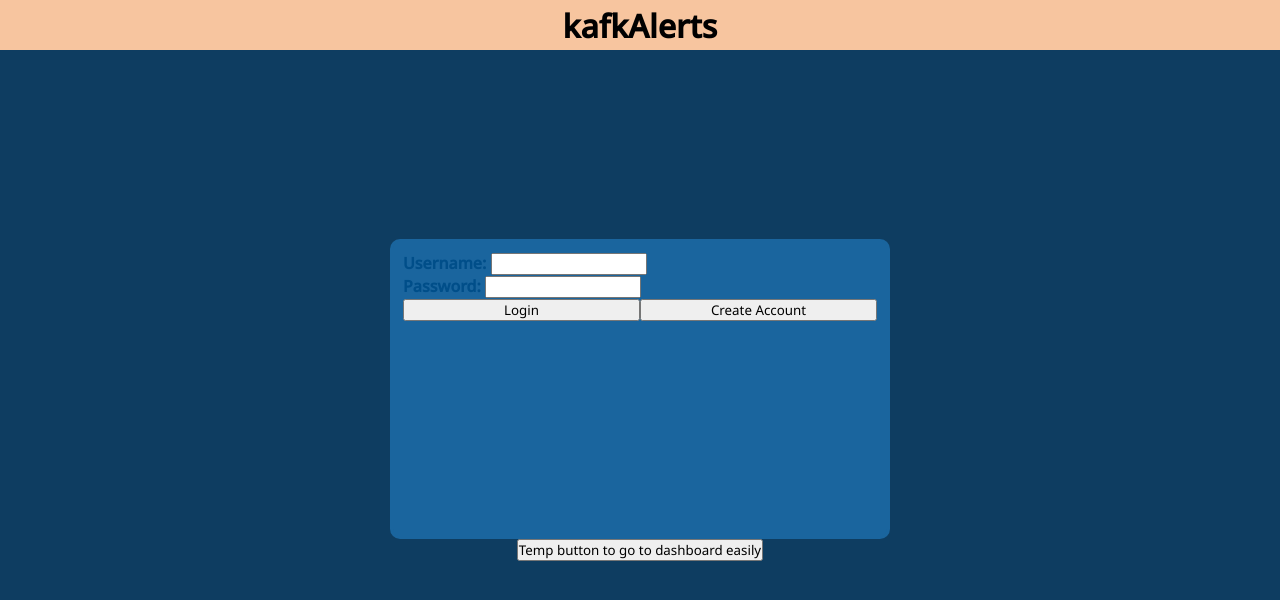
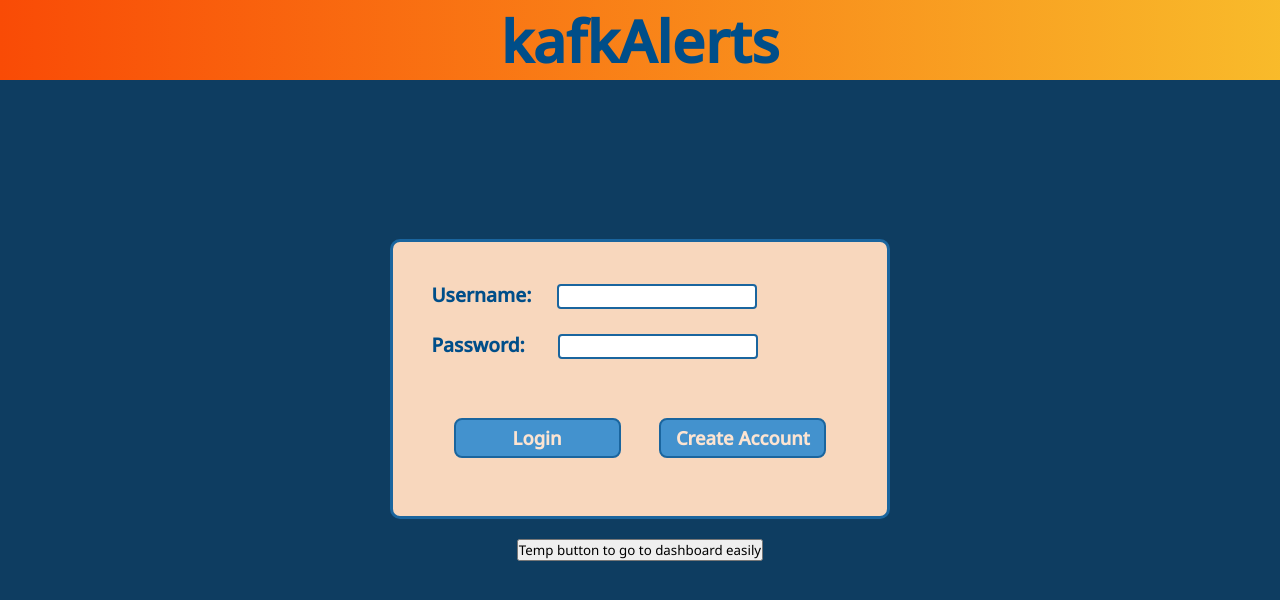
Before and after one commit to oslabs-beta/kafkalerts, a React app: page / in a window 1280 px wide. Shown: the top 600 px of the page. Built offline with nearby package versions, Linux system fonts and the light colour scheme.

Commit message:
more styling - login page included now

```diff
--- a/src/pages/dashboard/components/Broker.jsx
+++ b/src/pages/dashboard/components/Broker.jsx
@@ -222,10 +222,9 @@ const Broker = ({ id, alerts }) => {
           className='total-alerts-box'
           style={{
             backgroundColor: alerts.length ? "#ff6b35" : '#1a659e',
-            color: alerts.length ? "#1a659e" : 'white',
-            border: alerts.length ? '2px solid #1a659e' : '2px solid #034373'
-            // fontSize: '16px',
-            // fontWeight: 900
+            color: alerts.length ? "#004e89" : '#fcfce8',
+            border: alerts.length ? '2px solid #1a659e' : '2px solid #034373',
+            fontSize: '1.32rem',
           }}
         >
           {alerts.length}
--- a/src/pages/homepage/Homepage.jsx
+++ b/src/pages/homepage/Homepage.jsx
@@ -35,7 +35,7 @@ const Homepage = () => {
         handleSend={handleSend}
       />
       {/* TO DO: delete this */}
-      <button onClick={() => navigate('/dashboard')}>
+      <button style={{marginTop: '20px'}}onClick={() => navigate('/dashboard')}>
         Temp button to go to dashboard easily
       </button>
     </div>
--- a/src/pages/homepage/containers/LoginBox.jsx
+++ b/src/pages/homepage/containers/LoginBox.jsx
@@ -4,11 +4,11 @@ import Button from '../components/Button';
 const LoginBox = ({ setPassword, setUsername, handleSend }) => {
   return (
     <div id='login-container' className='container'>
-      <TextField label='Username: ' onChange={setUsername} isRequired />
-      <TextField label='Password: ' onChange={setPassword} isRequired />
+      <TextField id='username' label='Username: ' onChange={setUsername} isRequired />
+      <TextField id='password' label='Password: ' onChange={setPassword} isRequired />
       <div id='button-box'>
-        <Button onPress={() => handleSend('login')}>Login</Button>
-        <Button onPress={() => handleSend('signup')}>Create Account</Button>
+        <Button id='login' onPress={() => handleSend('login')}>Login</Button>
+        <Button id='signup' onPress={() => handleSend('signup')}>Create Account</Button>
       </div>
     </div>
   );
--- a/src/pages/styles.scss
+++ b/src/pages/styles.scss
@@ -10,7 +10,8 @@ img {
   max-width: 100%;
 }
 body {
-  background-color: #0e3d61;
+  background-color: $page-background;
+  font-size: 1rem;
 }
 .pages {
   width: 100vw;
@@ -22,7 +23,7 @@ body {
 }
 .container {
   background-color: $medium-dark;
-  padding: 10px;
+  padding: 2% 3%;
   border-radius: 10px;
   border: $regular-border;
   color: $dark;
@@ -38,11 +39,14 @@ body {
     position: fixed;
     top: 0;
     width: 100%;
-    min-height: 50px;
-    background-color: $medium-light;
+    color: $dark;
+    min-height: 80px;
+    // background-color: $medium-light;
+    background-image: linear-gradient(90deg, rgb(249, 75, 6) 0%, hsla(42, 94%, 57%, 1) 100%);
     display: flex;
     justify-content: space-between;
     align-items: center;
+    font-size: 1.8rem;
     h1 {
       position: absolute;
       left: 50%;
@@ -50,14 +54,43 @@ body {
     }
   }
   #login-container {
+    background-color: $chart-background;
     width: 90%;
     max-width: 500px;
-    height: 300px;
+    height: 280px;
+    font-size: 1.2rem;
     #button-box {
+      display: flex;
+      flex-direction: row;
+      justify-content: space-evenly;
+      align-items: center;
       width: 100%;
+      margin: 5% auto;
       button {
-        width: 50%;
+        width: 40%;
+        height: 40px;
+        margin: 4%;
+        background-color: $button-background;
+        color: $text;
+        border-radius: 8px;
+        font-size: 1.15rem;
+        font-weight: bold;
+        border: 2.6px solid $medium-dark;
       }
+    }
+    #username {
+      margin: 4% 3% 3% 5%;
+      height: 25px;
+      width: 200px;
+      border-radius: 4px;
+      border: $small-box-border-dark;
+    }
+    #password {
+      margin: 3% 3% 5% 6.7%;
+      height: 25px;
+      width: 200px;
+      border-radius: 4px;
+      border: $small-box-border-dark;
     }
   }
 }
@@ -87,12 +120,13 @@ body {
         background-color: $medium-dark;
         margin-left: 12px;
         padding: 3px;
-        height: 30px;
-        width: 30px;
+        height: 35px;
+        width: 35px;
         justify-content: center;
         align-items: center;
         border-radius: 4px;
         border: $small-box-border-light;
+        font-size: 1.3rem;
       }
       .alert-box:hover {
         background-color: darken($medium-dark, 10%);
@@ -130,14 +164,13 @@ body {
         gap: 8px;
         .total-alerts-box {
           background-color: $medium-light;
-          width: 30px;
-          height: 30px;
+          width: 33px;
+          height: 33px;
           display: flex;
           flex-direction: column;
           justify-content: center;
           align-items: center;
           border-radius: 5px;
-          // border: $small-box-border-dark;
         }
       }
       .collapsed-bar button:last-child {
--- a/src/variables.scss
+++ b/src/variables.scss
@@ -6,13 +6,16 @@ $medium-dark: #1a659e;
 $medium: #ff6b35;
 $medium-light: #f7c59f;
 $light: #e9e9e9;
-$text: #034373;
+$text: #fde4d1;
+$button-background: #4392ce;
+$page-background: #0e3d61;
 
 $alert-header-text: #fcfce8;
 $alert-header: #f5f56f;
 $alert-header-background: #5ea2d7;
 $chart-background: #f8d7bd;
 $chart-header-text: #004e89;
+
 
 // $alertColor: #35ff57;
 // $nonAlertColor: #1a659e;
```
